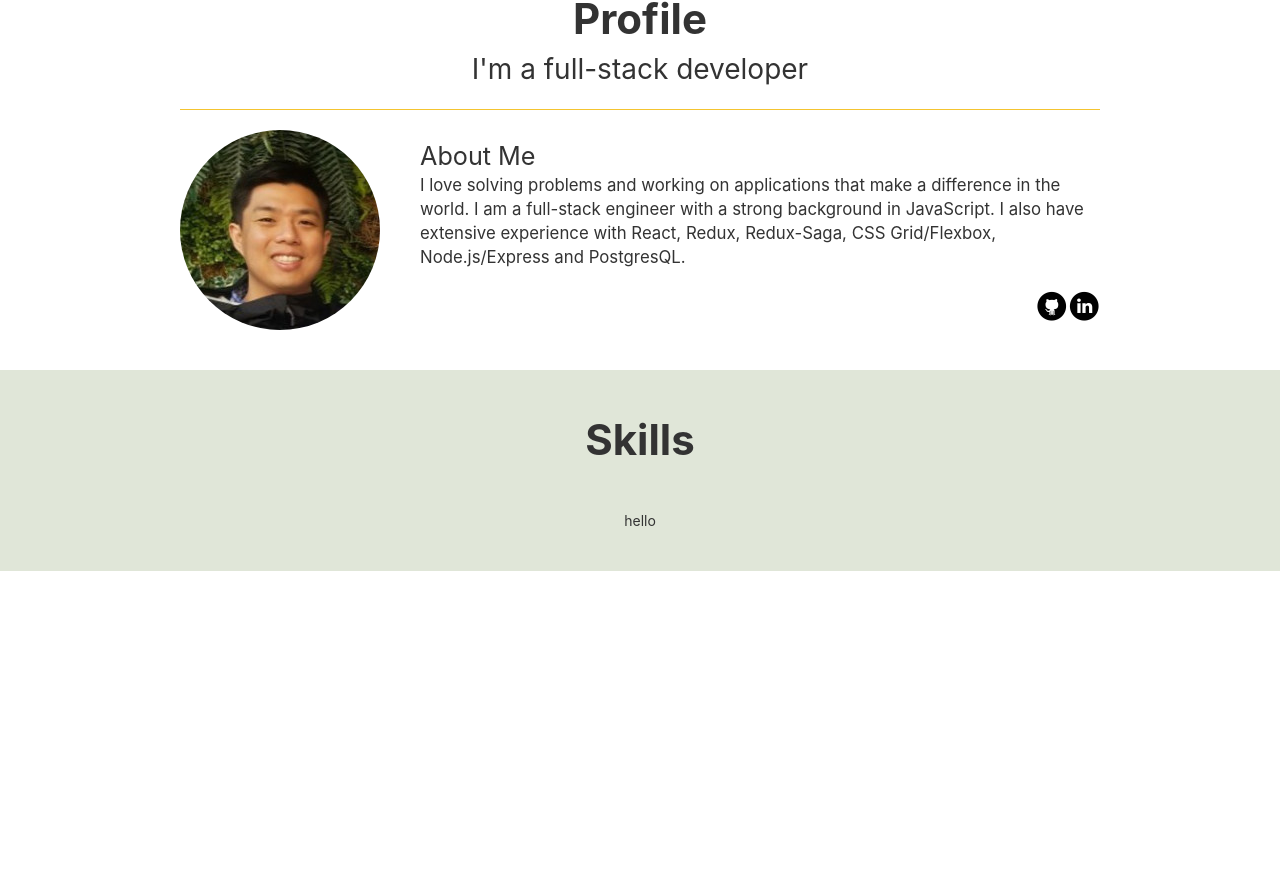
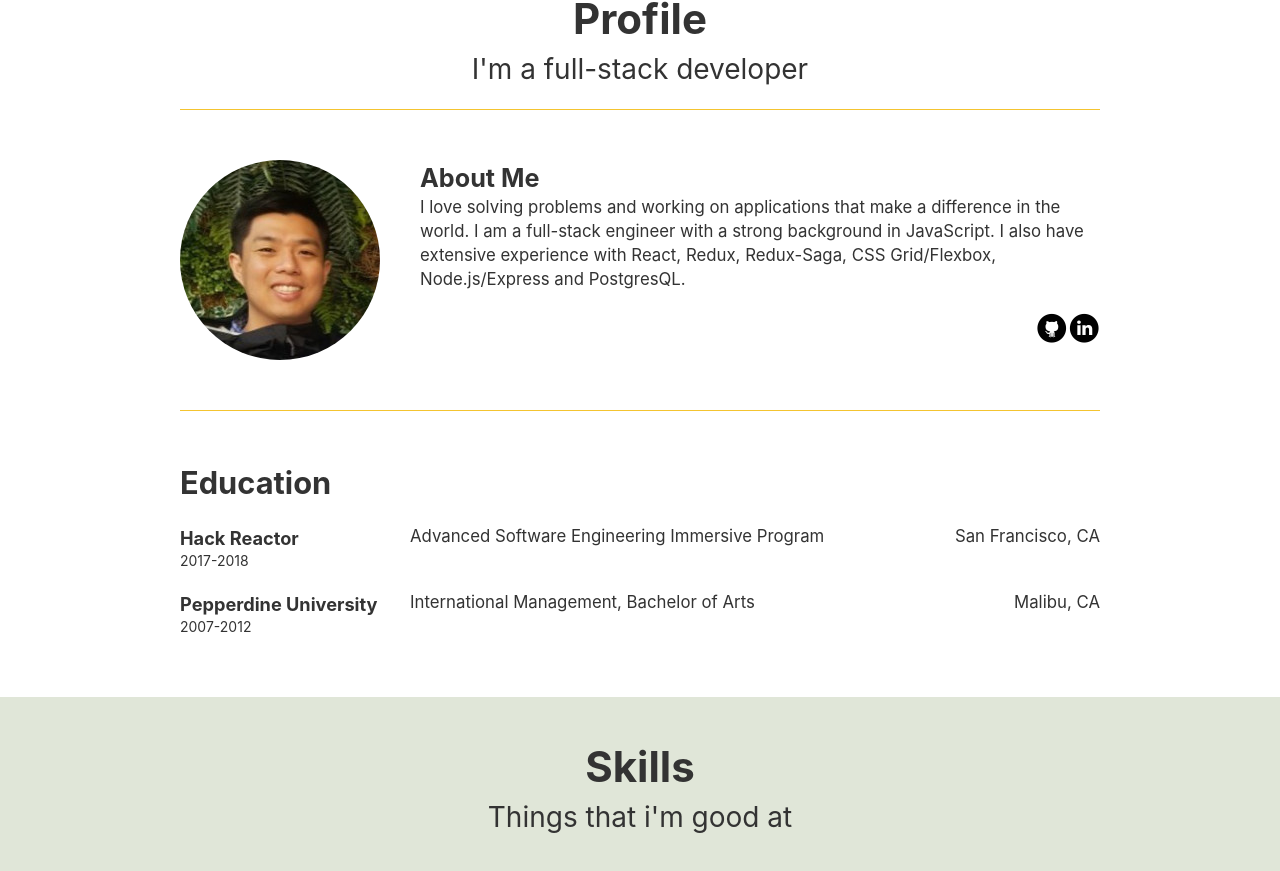
Before and after one commit to sleex723/personal-website, a React app: page / in a window 1280 px wide. Shown: the part 891-1762 px from the top of the page. Before the commit the page ends 1462 px from the top, so only its background shows below. Built offline with nearby package versions, Linux system fonts and the light colour scheme.

Commit message:
Added education to profile

```diff
--- a/src/App.js
+++ b/src/App.js
@@ -11,8 +11,8 @@ class App extends Component {
     return(
 			<div>
 				<Header />
-				{/* <Profile id="profile"/> */}
-				<Skills id="skills"/>
+				<section id="profile"><Profile /></section>
+				<section id="skills"><Skills /></section>
 			</div>
 		)
   }
--- a/src/Components/Header/Header.js
+++ b/src/Components/Header/Header.js
@@ -32,7 +32,6 @@ class Header extends Component {
             <div className={styles.BannerName}>Samuel Lee</div>
             <div className={styles.BannerTitle}>Software Engineer</div>
         </Jumbotron>
-        <Profile id="profile"/>
       </div>
     )
   }
--- a/src/Components/Profile/Profile.css
+++ b/src/Components/Profile/Profile.css
@@ -28,8 +28,8 @@
 .Profile .ProfileBody {
   display: flex;
   flex-direction: row;
-  justify-content: center;
-  align-items: center;
+  margin-top: 50px;
+  margin-bottom: 50px;
 }
 
 .Profile .About {
@@ -38,6 +38,7 @@
 
 .Profile .AboutTitle {
   font-size: 1.8em;
+  font-weight: bold;
 }
 
 .Profile .AboutDesc {
@@ -49,6 +50,37 @@
   justify-content: flex-end;
 }
 
+.Profile .Education {
+  margin-top: 50px;
+}
+
+.Profile .EducationTitle {
+  font-size: 2.2em;
+  margin-bottom: 20px;
+  font-weight: bold;
+}
+
+.Profile .SchoolTitle {
+  font-size: 1.3em;
+  font-weight: bold;
+}
+
+.Profile .SchoolContainer {
+  display: grid;
+  grid-template-columns: 1fr 2fr 1fr;
+  margin-bottom: 20px;
+}
+
+.Profile .SchoolLoc {
+  display: flex;
+  justify-content: flex-end;
+  font-size: 1.2em;
+}
+
+.Profile .SchoolDesc {
+  font-size: 1.2em;
+}
+
 .Profile hr {
   border: none;
   color: #f4c430;
--- a/src/Components/Profile/Profile.js
+++ b/src/Components/Profile/Profile.js
@@ -23,9 +23,37 @@ const profile = (props) => {
 					</div>
 					<br />
 					<div className={styles.Social}>
-            <img src={Github} />
-            <img src={LinkedIn} />
+						<img src={Github} />
+						<img src={LinkedIn} />
 					</div>
+				</div>
+			</div>
+			<hr />
+			<div className={styles.Education}>
+				<div className={styles.EducationTitle}>Education</div>
+				<div className={styles.SchoolContainer}>
+					<div>
+						<div className={styles.SchoolTitle}>Hack Reactor</div>
+						<div className={styles.SchoolYear}>2017-2018</div>
+					</div>
+					<div>
+						<div className={styles.SchoolDesc}>
+							Advanced Software Engineering Immersive Program
+						</div>
+					</div>
+          <div className={styles.SchoolLoc}>San Francisco, CA</div>
+				</div>
+				<div className={styles.SchoolContainer}>
+					<div>
+						<div className={styles.SchoolTitle}>Pepperdine University</div>
+						<div className={styles.SchoolYear}>2007-2012</div>
+					</div>
+					<div>
+						<div className={styles.SchoolDesc}>
+							International Management, Bachelor of Arts
+						</div>
+					</div>
+          <div className={styles.SchoolLoc}>Malibu, CA</div>
 				</div>
 			</div>
 		</div>;
--- a/src/Components/Skills/Skills.css
+++ b/src/Components/Skills/Skills.css
@@ -1,6 +1,8 @@
 .Background {
   background-color: #e0e6d8;
   /* max-width: 1280px; */
+  padding: 40px 180px;
+
 }
 
 .SkillsContainer {
@@ -10,12 +12,16 @@
   flex-direction: column;
   justify-content: center;
   align-items: center;
-  padding: 40px 180px;
+  max-width: 1280px;
 }
 
 .SkillsContainer .Title {
   font-size: 3em;
   font-weight: bold;
+}
+
+.SkillsContainer .Desc {
+  font-size: 2em;
 }
 
 .SkillsContainer hr {
--- a/src/Components/Skills/Skills.js
+++ b/src/Components/Skills/Skills.js
@@ -8,9 +8,13 @@ const skills = (props) => {
         <div className={styles.Title}>
           Skills
         </div>
+        <div className={styles.Desc}>
+          Things that i'm good at
+        </div>
         <hr/>
-        <div>hello</div>
       </div>
+      <hr/>
+
     </div>
   )
 }
```
